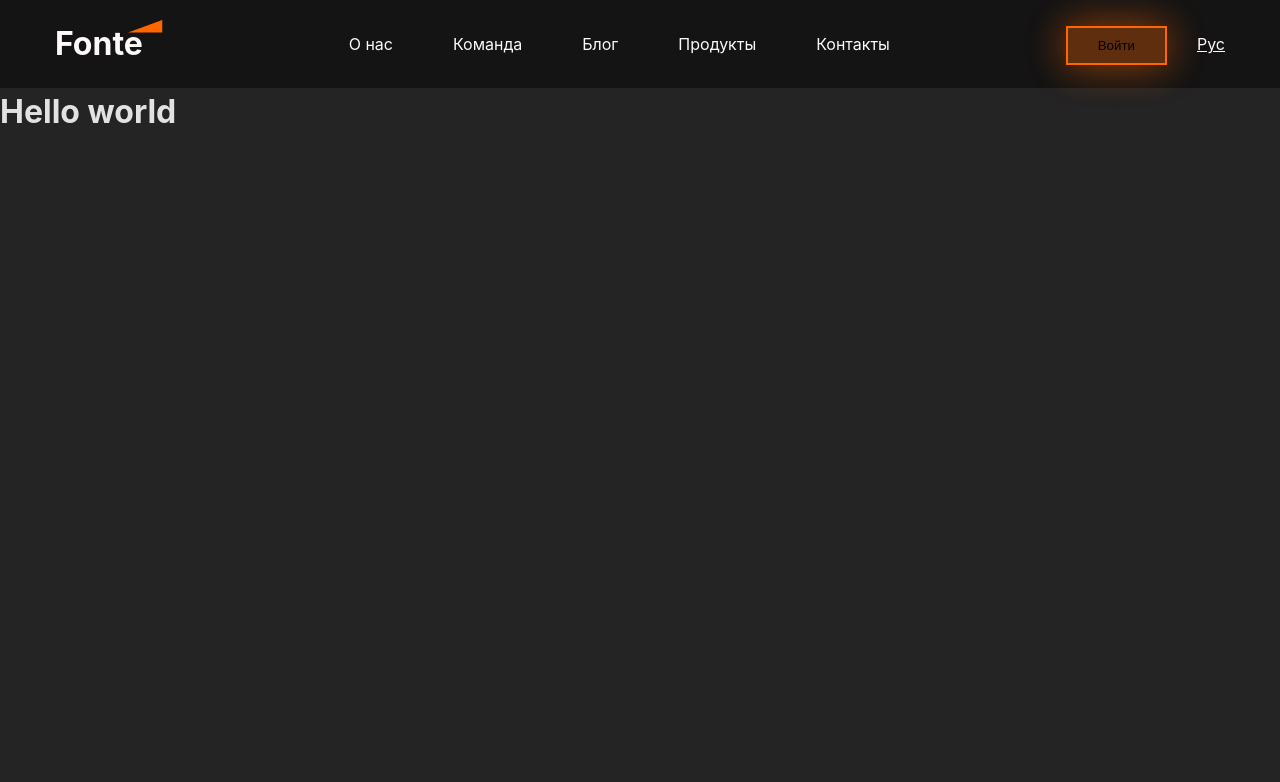
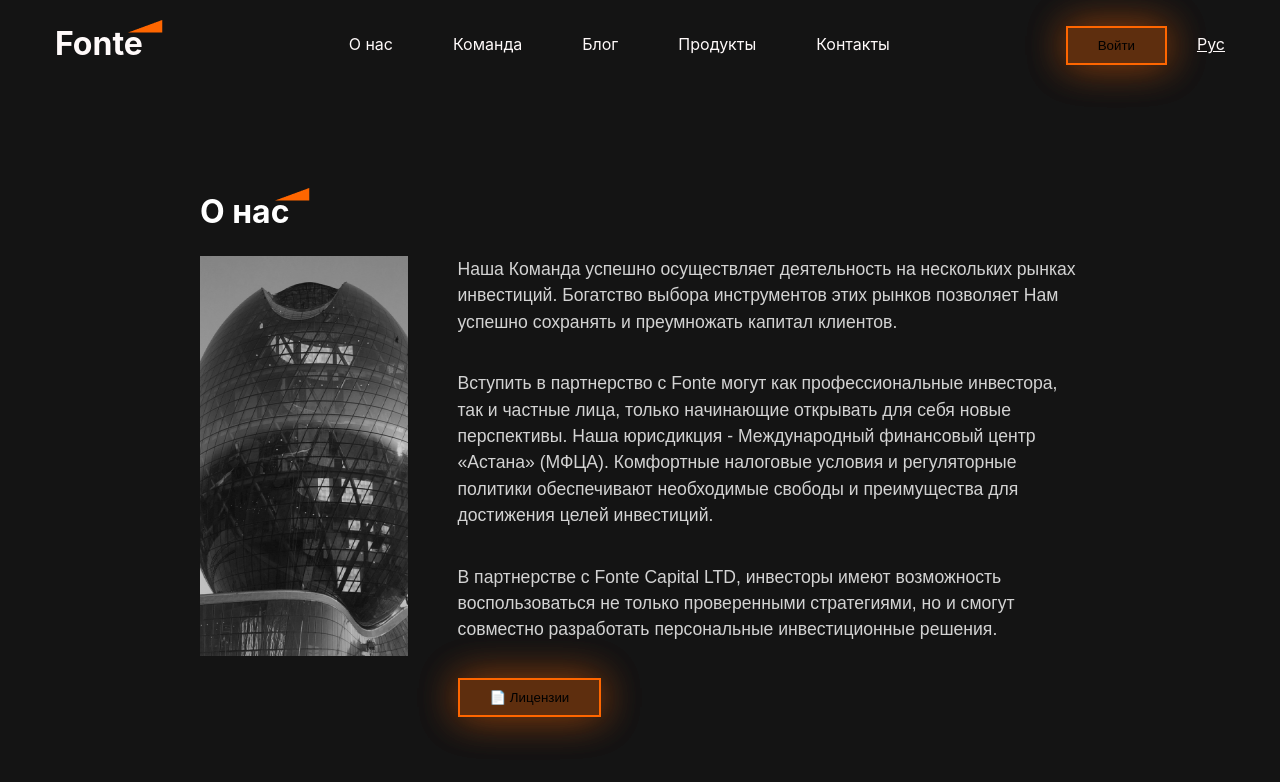
Before and after one commit to username0441/Fonte, a React (Vite) app in the folder frontend/: page / in a window 1280 px wide. Shown: the top 782 px of the page. Built offline with nearby package versions, Linux system fonts and the light colour scheme.

Commit message:
about page

```diff
--- a/frontend/src/components/About/index.jsx
+++ b/frontend/src/components/About/index.jsx
@@ -1,9 +1,25 @@
 import "./style.scss"
+import AboutImage from "../../assets/images/about_p.png"
+import Heading from "../common/Heading"
 
 function About() {
     return (
         <div className="about-wrapper">
-            <h1>About page</h1>
+            <Heading heading={"О нас"}/>
+
+            <div className="about-container">
+                <img src={AboutImage} width={"100%"} height={400} />
+
+                <div className="text-content">
+                    <p>Наша Команда успешно осуществляет деятельность на нескольких рынках инвестиций. Богатство выбора инструментов этих рынков позволяет Нам успешно сохранять и преумножать капитал клиентов. </p>
+                    <p>Вступить в партнерство с Fonte могут как профессиональные инвестора, так и частные лица, только начинающие открывать для себя новые перспективы. Наша юрисдикция - Международный финансовый центр «Астана» (МФЦА). Комфортные налоговые условия и регуляторные политики обеспечивают необходимые свободы и преимущества для достижения целей инвестиций.</p>
+                    <p>В партнерстве с Fonte Capital LTD, инвесторы имеют возможность воспользоваться не только проверенными стратегиями, но и смогут совместно разработать персональные инвестиционные решения.</p>
+
+                    <button className="warning-btn">
+                        📄 Лицензии
+                    </button>
+                </div>
+            </div>
         </div>
     );
 }
--- a/frontend/src/components/About/style.scss
+++ b/frontend/src/components/About/style.scss
@@ -1,7 +1,24 @@
 .about-wrapper {
-    width: 50%;
-    text-align: center;
-    margin: 0 auto;
-    background-color: rgb(0, 0, 0, 0.5);
-    padding: 100px;
+    padding: 100px 200px;
+
+    .about-container {
+        margin: 20px 0;
+        display: grid;
+        grid-template-columns: 1fr 3fr;
+        gap: 50px;
+
+        img {
+            filter: grayscale(100%);
+        }
+
+        .text-content {
+            color: lightgray;
+            font-size: 1.1em;
+            font-family: sans-serif;
+
+            p {
+                margin-bottom: 35px;
+            }
+        }
+    }
 }
--- a/frontend/src/components/AllComponents.jsx
+++ b/frontend/src/components/AllComponents.jsx
@@ -1,7 +1,6 @@
 import { Routes, Route, useLocation } from 'react-router-dom';
 import Layout from "./Layout"
 import LandingPage from "./LandingPage"
-import About from "./About"
 
 function AllComponents() {
     const location = useLocation()
@@ -11,7 +10,7 @@
             <Routes location={location} key={location.pathname}>
                 <Route path="/" element={<Layout />}>
                     <Route index element={<LandingPage />} />
-                    <Route path='/about' element={<About />} />
+                    <Route path='/' element={<LandingPage />} />
                 </Route>
             </Routes>
         </>
--- a/frontend/src/components/LandingPage/index.jsx
+++ b/frontend/src/components/LandingPage/index.jsx
@@ -1,7 +1,10 @@
+import "./style.scss"
+import About from "../About"
+
 function LandingPage() {
     return (
-        <div>
-            <h1>Hello world</h1>
+        <div id="landing-page-wrapper">
+            <About />
         </div>
     );
 }
--- a/frontend/src/components/LandingPage/style.scss
+++ b/frontend/src/components/LandingPage/style.scss
@@ -0,0 +1,6 @@
+@import "../../assets/styles/settings";
+
+#landing-page-wrapper {
+    background-color: $dark;
+    color: $light;
+}
--- a/frontend/src/components/Navbar/index.jsx
+++ b/frontend/src/components/Navbar/index.jsx
@@ -11,7 +11,7 @@
                 </Link>
             </div>
             <div className="middle">
-                <Link to={"/about"}>О нас</Link>
+                <Link to={"/"}>О нас</Link>
                 <Link to={"#"}>Команда</Link>
                 <Link to={"#"}>Блог</Link>
                 <Link to={"#"}>Продукты</Link>
--- a/frontend/src/index.scss
+++ b/frontend/src/index.scss
@@ -14,4 +14,8 @@
     border: 2px solid $orange;
     background-color: $orange-t;
     box-shadow: 0 0 40px $orange-t, 0 0 40px $orange-t;
+
+    &:active {
+        transform: scale(0.7);
+    }
 }
```
Also changed, not shown: frontend/src/assets/images/about_p.png (added).
